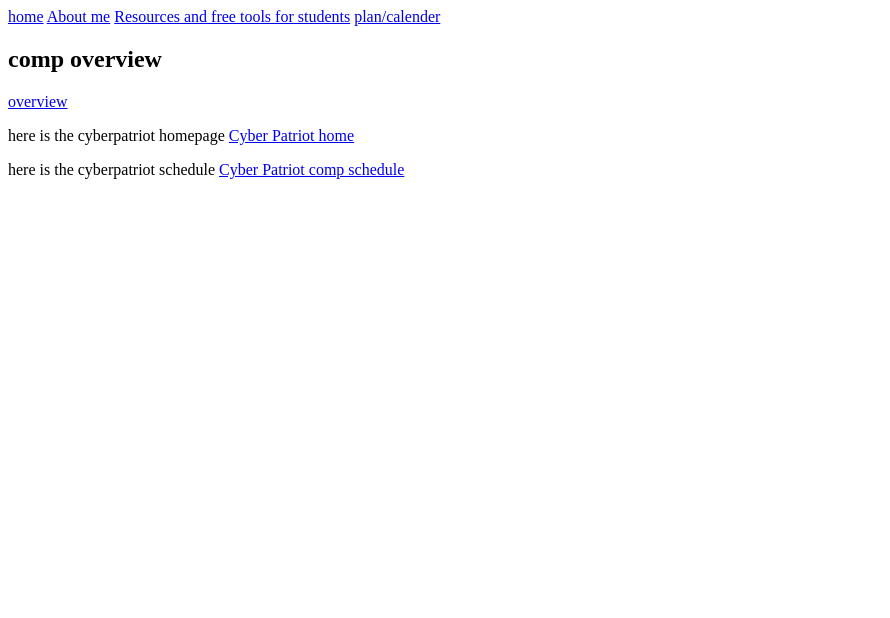
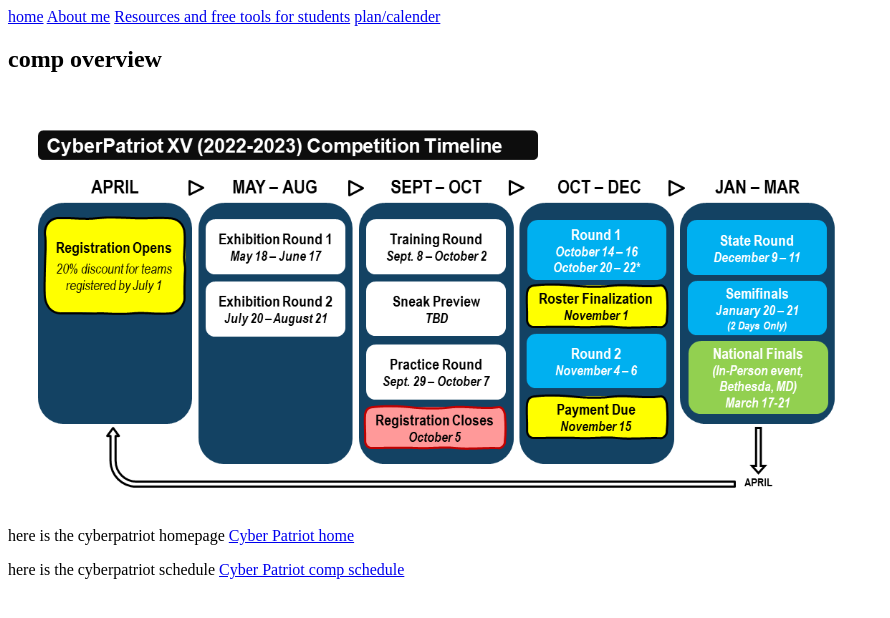
Before and after one commit to rnaser/CyberPatriot, a plain HTML site: page GamePlan.html in a window 1280 px wide. Shown: the whole page, without its empty margins (0-890 px from the left). Drawn offline with Linux system fonts and the light colour scheme.

Commit message:
Update GamePlan.html

```diff
--- a/GamePlan.html
+++ b/GamePlan.html
@@ -13,7 +13,7 @@
 			<a href="GamePlan.html"> plan/calender</a>
 	  </nav>
 	  <h2> comp overview</h2>
-	  <a href="images/CompSched.PNG"> overview</a>
+	  <img src ="images/CompSched.PNG" />
 
 
 
```
